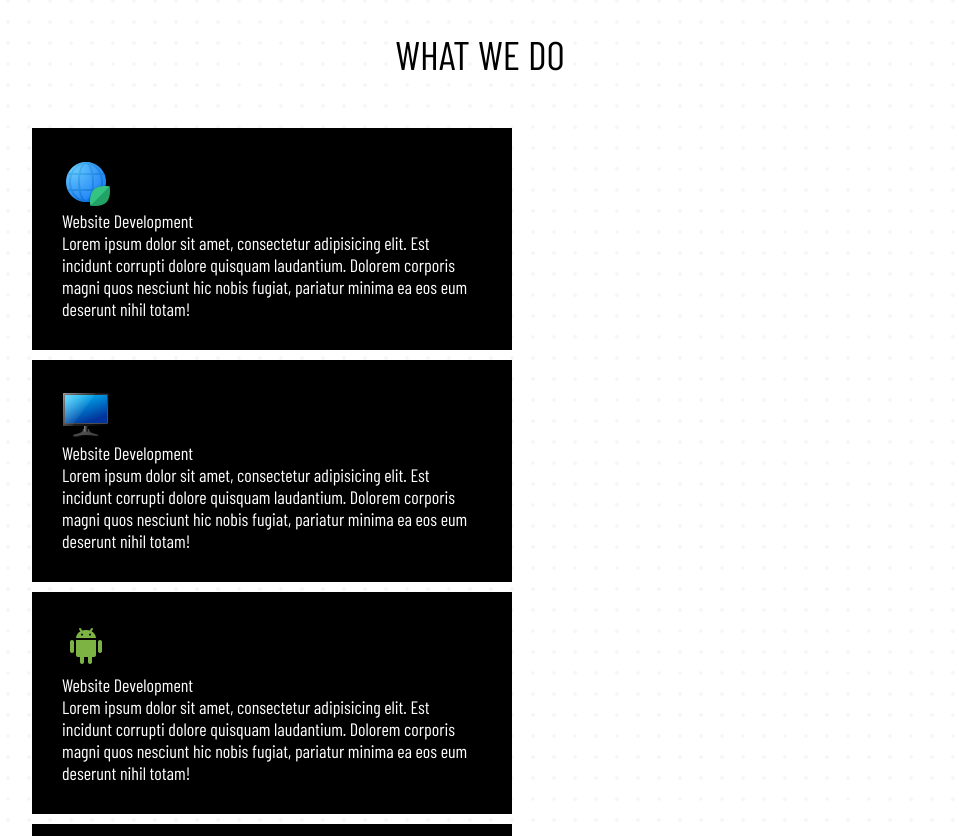
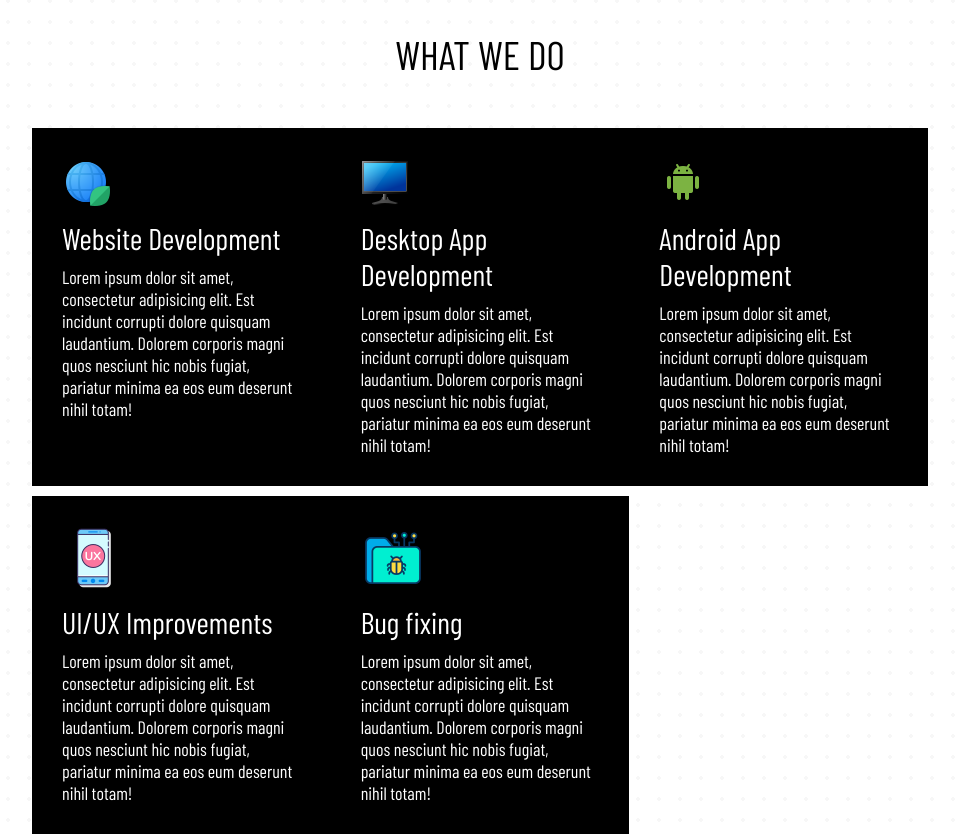
Before and after one commit to abrusu-collins/DevTech, a React (Create React App) app: page / in a window 1280 px wide. Shown: the part 700-1536 px from the top of the page, without its empty margins (160-1119 px from the left). Built offline with nearby package versions, Linux system fonts and the light colour scheme.

Commit message:
new turn

```diff
--- a/src/components/Services.jsx
+++ b/src/components/Services.jsx
@@ -22,7 +22,7 @@ function Services() {
           </div>
           <div className="desktop">
             <img src={desktop} alt="desktop-img" />
-            <p className="heading">Website Development</p>
+            <p className="heading">Desktop App Development</p>
             <p>
               Lorem ipsum dolor sit amet, consectetur adipisicing elit. Est
               incidunt corrupti dolore quisquam laudantium. Dolorem corporis
@@ -32,7 +32,7 @@ function Services() {
           </div>
           <div className="android">
             <img src={android} alt="android-img" />
-            <p className="heading">Website Development</p>
+            <p className="heading">Android App Development</p>
             <p>
               Lorem ipsum dolor sit amet, consectetur adipisicing elit. Est
               incidunt corrupti dolore quisquam laudantium. Dolorem corporis
@@ -42,7 +42,7 @@ function Services() {
           </div>
           <div className="uiux">
             <img src={uiux} alt="uiux-img" />
-            <p className="heading">Website Development</p>
+            <p className="heading">UI/UX Improvements</p>
             <p>
               Lorem ipsum dolor sit amet, consectetur adipisicing elit. Est
               incidunt corrupti dolore quisquam laudantium. Dolorem corporis
@@ -52,7 +52,7 @@ function Services() {
           </div>
           <div className="bug">
             <img src={bug} alt="bug-img" />
-            <p className="heading">Website Development</p>
+            <p className="heading">Bug fixing</p>
             <p>
               Lorem ipsum dolor sit amet, consectetur adipisicing elit. Est
               incidunt corrupti dolore quisquam laudantium. Dolorem corporis
--- a/src/sass/_services.scss
+++ b/src/sass/_services.scss
@@ -32,17 +32,19 @@
   }
   & .main-services {
     width: 70%;
-    display: grid;
-    grid-template-columns: 1fr 0.8fr;
-    align-items: center;
-    grid-gap: 2rem;
     margin: auto;
     & .list-of-services {
+      display: grid;
+      grid-template-columns: repeat(3,1fr);
       & div {
         background-color: black;
         color: white;
         margin-bottom: 10px;
         padding: 30px;
+        & .heading{
+          font-size: 30px;
+          margin: 10px 0;
+        }
       }
     }
   }
--- a/src/styles/index.css
+++ b/src/styles/index.css
@@ -99,17 +99,21 @@ body {
 }
 .services .main-services {
   width: 70%;
+  margin: auto;
+}
+.services .main-services .list-of-services {
   display: grid;
-  grid-template-columns: 1fr 0.8fr;
-  align-items: center;
-  grid-gap: 2rem;
-  margin: auto;
+  grid-template-columns: repeat(3, 1fr);
 }
 .services .main-services .list-of-services div {
   background-color: black;
   color: white;
   margin-bottom: 10px;
   padding: 30px;
+}
+.services .main-services .list-of-services div .heading {
+  font-size: 30px;
+  margin: 10px 0;
 }
 
 .why {
```
